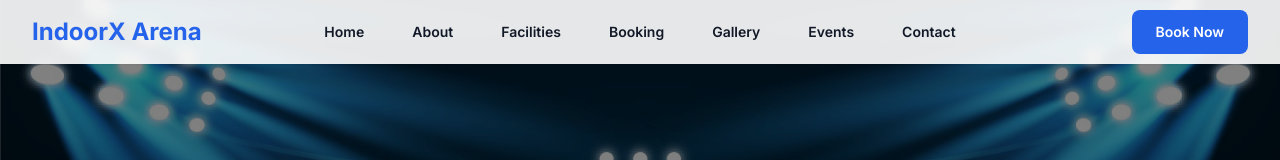
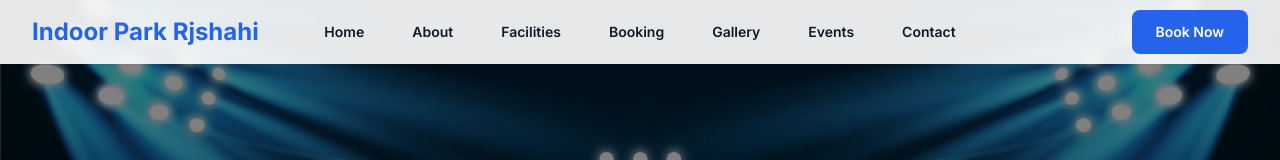
Before and after one commit to ra88ju/indor-playground, a Next.js app: page / in a window 1280 px wide. Shown: the top 160 px of the page. Built offline with nearby package versions, Linux system fonts and the light colour scheme.

Commit message:
Update navigation title from "IndoorX Arena" to "Indoor Park Rjshahi" in Navigation component

```diff
--- a/app/components/Navigation.tsx
+++ b/app/components/Navigation.tsx
@@ -23,7 +23,7 @@ export default function Navigation() {
         <div className="flex h-16 items-center justify-between">
           <div className="flex lg:flex-1">
             <Link href="/" className="-m-1.5 p-1.5">
-              <span className="text-2xl font-bold text-blue-600">IndoorX Arena</span>
+              <span className="text-2xl font-bold text-blue-600">Indoor Park Rjshahi</span>
             </Link>
           </div>
           <div className="flex lg:hidden">
```
